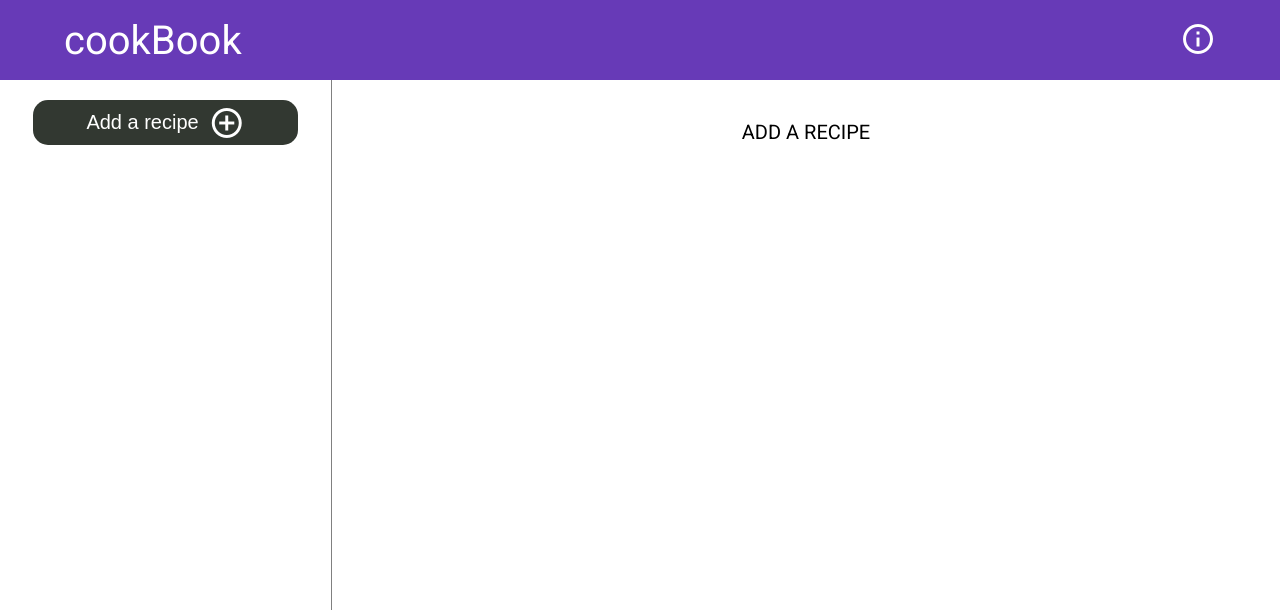
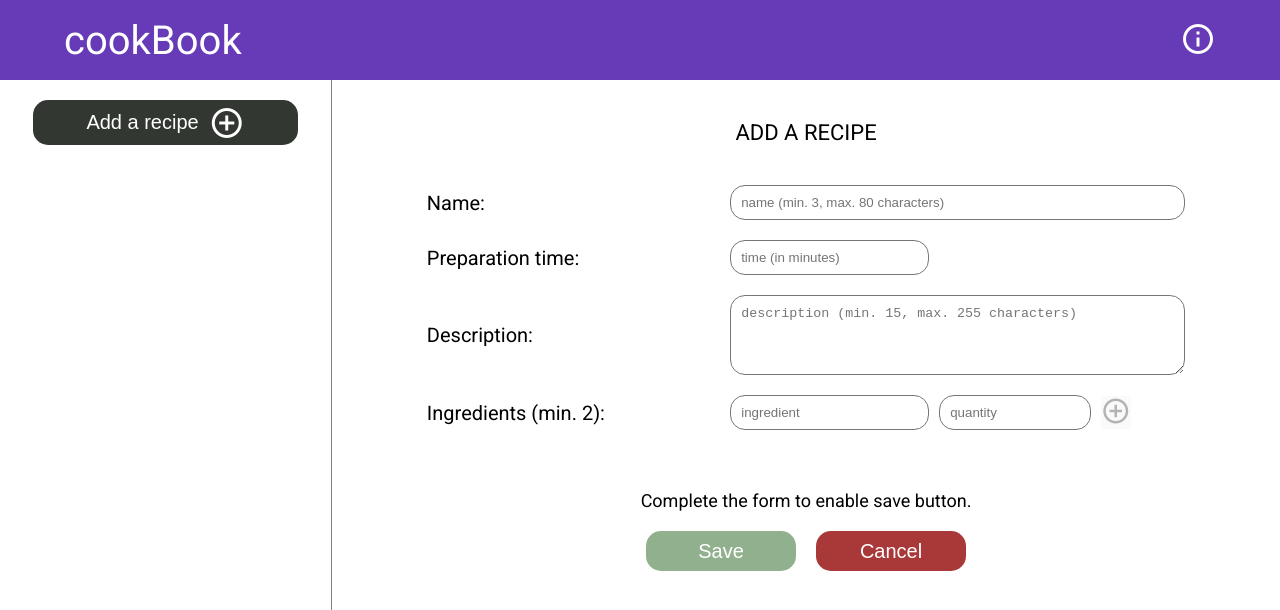
Before and after one commit to janskiba/cookBook, an Angular app: page /add-recipe in a window 1280 px wide. Shown: the top 610 px of the page. Built offline with nearby package versions, Linux system fonts and the light colour scheme.

Commit message:
add and style addRecipeForm

```diff
--- a/src/_variables.scss
+++ b/src/_variables.scss
@@ -1,5 +1,6 @@
 $navbar-height: 80px;
 $input-border-radius: 15px;
-
-//colors
+$input-border: 1px solid rgb(118, 118, 118);
 $purple-color: #673ab7;
+$succes-color: #53794d;
+$danger-color: #a93838;
--- a/src/app/recipes/add-recipe/add-recipe.component.html
+++ b/src/app/recipes/add-recipe/add-recipe.component.html
@@ -1,3 +1,102 @@
 <div class="add-recipe">
-  <p>Add a recipe</p>
+  <p class="section-title">Add a recipe</p>
+
+  <form [formGroup]="addRecipeForm">
+    <div class="row">
+      <label for="name">Name: </label>
+      <input
+        id="name"
+        placeholder="name (min. 3, max. 80 characters)"
+        type="text"
+        formControlName="name"
+      />
+    </div>
+
+    <div class="row">
+      <label for="preparation-time">Preparation time: </label>
+      <input
+        id="preparation-time"
+        placeholder="time (in minutes)"
+        type="number"
+        formControlName="preparationTime"
+      />
+    </div>
+
+    <div class="row">
+      <label for="description">Description: </label>
+      <textarea
+        id="description"
+        type="text"
+        formControlName="description"
+        placeholder="description (min. 15, max. 255 characters)"
+      ></textarea>
+    </div>
+
+    <div class="row ingredients">
+      <div class="add-ingredient">
+        <label for="ingredient-name">Ingredients (min. 2): </label>
+        <input
+          id="ingredient-name"
+          type="text"
+          formControlName="ingredientName"
+          placeholder="ingredient"
+        />
+        <input
+          id="ingredient-quantity"
+          type="text"
+          formControlName="ingredientQuantity"
+          placeholder="quantity"
+        />
+        <button
+          (click)="
+            addIngredient(
+              addRecipeForm.value.ingredientName,
+              addRecipeForm.value.ingredientQuantity
+            )
+          "
+          [disabled]="
+            addRecipeForm.value.ingredientQuantity === '' ||
+            addRecipeForm.value.ingredientName === ''
+          "
+        >
+          <mat-icon class="material-icons-outlined md-30 icon"
+            >add_circle_outline</mat-icon
+          >
+        </button>
+      </div>
+
+      <ul *ngIf="ingredientsArray.length !== 0" class="ingredients-list">
+        <li *ngFor="let ingredient of ingredientsArray">
+          <p>{{ ingredient.name }} ({{ ingredient.quantity }})</p>
+
+          <div class="buttons">
+            <button class="edit-ingredient">
+              <mat-icon class="material-icons-outlined md-30 icon"
+                >edit_note</mat-icon
+              >
+            </button>
+
+            <button class="delete-ingredient">
+              <mat-icon class="material-icons-outlined md-30 icon"
+                >delete</mat-icon
+              >
+            </button>
+          </div>
+        </li>
+      </ul>
+    </div>
+
+    <p class="form-info">Complete the form to enable save button.</p>
+
+    <div class="buttons">
+      <button
+        class="save"
+        type="submit"
+        [disabled]="!addRecipeForm.valid && ingredientsArray.length < 2"
+      >
+        Save
+      </button>
+      <button class="cancel" type="submit" (click)="resetForm()">Cancel</button>
+    </div>
+  </form>
 </div>
--- a/src/app/recipes/add-recipe/add-recipe.component.scss
+++ b/src/app/recipes/add-recipe/add-recipe.component.scss
@@ -1,10 +1,139 @@
-:host {
+@import "../../../variables";
+
+.add-recipe {
   display: flex;
   flex-direction: column;
   margin-top: 40px;
   align-items: center;
 
-  p {
+  .section-title {
+    font-size: 1.1rem;
     text-transform: uppercase;
+    margin-bottom: 40px;
+  }
+
+  .form-info {
+    font-size: 0.9rem;
+    text-align: center;
+    margin: 20px 0;
+  }
+
+  .buttons {
+    text-align: center;
+    .save,
+    .cancel {
+      width: 150px;
+      height: 40px;
+      margin: 0 10px;
+      border: none;
+      border-radius: $input-border-radius;
+      cursor: pointer;
+      color: white;
+      font-size: 1rem;
+    }
+
+    .save {
+      background-color: $succes-color;
+
+      &:disabled,
+      &[disabled] {
+        cursor: default;
+        background-color: #91b08d;
+      }
+    }
+
+    .cancel {
+      background-color: $danger-color;
+    }
+  }
+
+  form {
+    display: flex;
+    flex-direction: column;
+    width: 100%;
+    padding: 0 10%;
+
+    .ingredients {
+      flex-direction: column;
+      width: 100%;
+
+      .ingredients-list {
+        display: flex;
+        flex-direction: column;
+        width: 100%;
+        padding: 0 0 10px 40%;
+
+        li {
+          display: flex;
+          justify-content: space-between;
+          width: 330px;
+          margin: 0 0 10px 10px;
+          p {
+            margin-right: 20px;
+          }
+
+          .buttons {
+            button {
+              margin-left: 10px;
+              background-color: transparent;
+            }
+          }
+        }
+      }
+    }
+
+    .row,
+    .ingredients .add-ingredient {
+      display: flex;
+      align-items: center;
+      width: 100%;
+      margin-bottom: 20px;
+
+      .input {
+        display: flex;
+        flex-direction: column;
+        align-items: center;
+
+        p {
+          font-size: 0.6rem;
+        }
+      }
+
+      label {
+        width: 40%;
+      }
+
+      input,
+      textarea {
+        height: 35px;
+        border-radius: $input-border-radius;
+        border: $input-border;
+        padding: 10px;
+      }
+
+      textarea {
+        height: 80px;
+      }
+
+      button {
+        cursor: pointer;
+        border: none;
+
+        &:disabled,
+        &[disabled] {
+          cursor: default;
+        }
+      }
+
+      #name,
+      #description {
+        width: 60%;
+      }
+
+      #ingredient-quantity {
+        width: 20%;
+        margin: 0 10px;
+      }
+    }
   }
 }
--- a/src/app/recipes/add-recipe/add-recipe.component.ts
+++ b/src/app/recipes/add-recipe/add-recipe.component.ts
@@ -1,15 +1,58 @@
-import { Component, OnInit } from '@angular/core';
-
+import { ChangeDetectionStrategy, Component, OnInit } from '@angular/core';
+import { FormGroup, FormControl, Validators } from '@angular/forms';
+import { Ingredient } from 'src/app/shared/ingredient.model';
 @Component({
   selector: 'app-add-recipe',
   templateUrl: './add-recipe.component.html',
-  styleUrls: ['./add-recipe.component.scss']
+  styleUrls: ['./add-recipe.component.scss'],
+  changeDetection: ChangeDetectionStrategy.OnPush,
 })
 export class AddRecipeComponent implements OnInit {
+
+  addRecipeForm = new FormGroup({
+    name: new FormControl('', [
+      Validators.required,
+      Validators.minLength(3),
+      Validators.maxLength(80),
+    ]),
+    preparationTime: new FormControl('', [
+      Validators.required,
+    ]),
+    description: new FormControl('',
+      [
+        Validators.required,
+        Validators.minLength(15),
+        Validators.maxLength(225),
+      ]),
+    ingredientName: new FormControl('', [
+      Validators.required,
+    ]),
+    ingredientQuantity: new FormControl('', [
+      Validators.required,
+    ])
+  });
+
+  ingredientsArray: Ingredient[] = [];
 
   constructor() { }
 
   ngOnInit(): void {
   }
 
+  resetForm() {
+    this.addRecipeForm.reset();
+  }
+
+  addIngredient(name: string, quantity: string) {
+    const ingredient: Ingredient = {
+      name: name,
+      quantity: quantity
+    };
+
+    this.ingredientsArray.push(ingredient);
+
+    this.addRecipeForm.get("ingredientName")?.reset();
+    this.addRecipeForm.get("ingredientQuantity")?.reset();
+  }
+
 }
--- a/src/app/shared/ingredient.model.ts
+++ b/src/app/shared/ingredient.model.ts
@@ -1,5 +1,5 @@
 export interface Ingredient {
-  _id: string;
+  _id?: string;
   name: string;
   quantity: string;
 
--- a/src/styles.scss
+++ b/src/styles.scss
@@ -22,10 +22,10 @@ body {
   height: 18px;
   width: 18px;
 }
-.material-icons.md-24 {
-  font-size: 24px;
-  height: 24px;
-  width: 24px;
+.material-icons.md-30 {
+  font-size: 30px;
+  height: 30px;
+  width: 30px;
 }
 .material-icons.md-36 {
   font-size: 36px;
```
